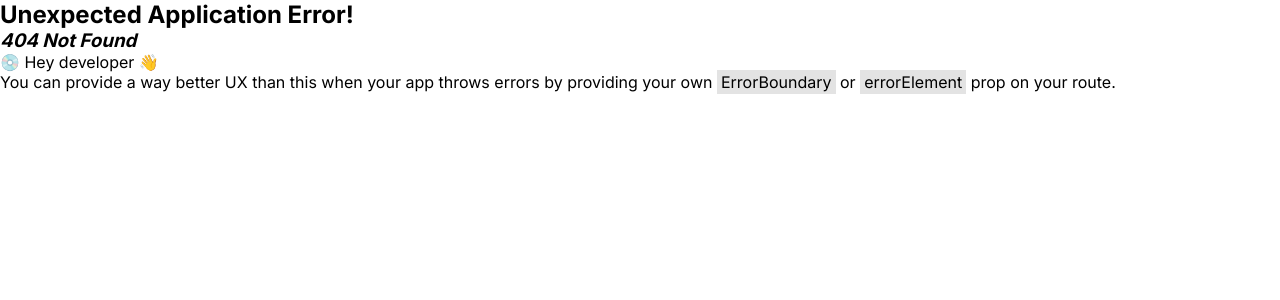
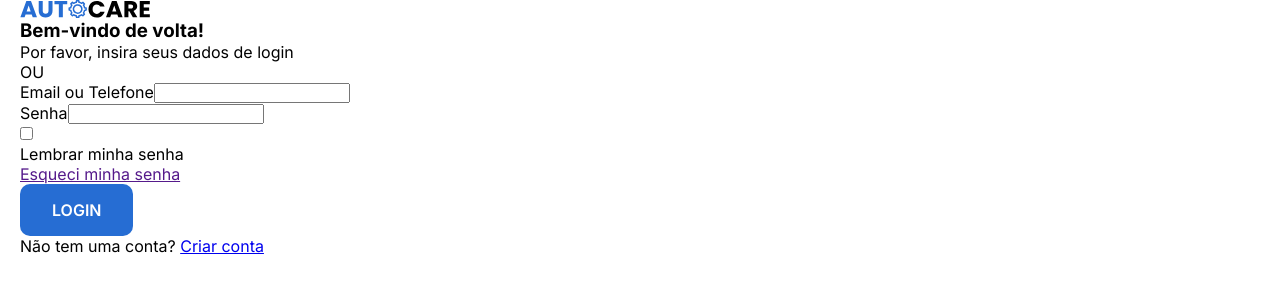
Before and after one commit to InnovaAutoCare/autocare, a React (Vite) app: page /login in a window 1280 px wide. Before the commit this address had no page. Shown: the top 300 px of the page. Built offline with nearby package versions, Linux system fonts and the light colour scheme.

Commit message:
Estruturando página Login e iniciando criação do componente LoginButton

```diff
--- a/src/Pages/Login/Login.tsx
+++ b/src/Pages/Login/Login.tsx
@@ -0,0 +1,43 @@
+import style from './login.module.css'
+import styleIndex from '../../index.module.css'
+
+import logo from '../../assets/svg/logo.svg'
+import { Link } from 'react-router-dom';
+import Button from '../../components/Button';
+
+function Login() {
+  return (
+    <>
+        <section className={`${style.main_form} ${styleIndex.container}`}>
+            <Link to='/'><img src={logo} alt="" className={style.logo_form}/></Link>
+            <h3>Bem-vindo de volta!</h3>
+            <p className={style.subtitulo_form}>Por favor, insira seus dados de login</p>
+            <ul className={style.logar_com}>
+            </ul>
+            <p className={style.decorativo_form}>OU</p>
+            <form action="">
+                <div className={style.inputs}>
+                    <label htmlFor="">Email ou Telefone</label>
+                    <input type="text"/>
+                </div>
+                <div className={style.inputs}>
+                    <label htmlFor="idSenha">Senha</label>
+                    <input type="password" id="idSenha" name="txtSenha"/>
+                    <i className="fa-regular fa-eye-slash"></i>
+                </div>
+                <div className={style.opcoes_senha}>
+                    <div className={style.lembrar_senha}>
+                        <input type="checkbox"/>
+                        <p>Lembrar minha senha</p>
+                    </div>
+                    <a href="">Esqueci minha senha</a>
+                </div>
+                <Button conteudo='LOGIN'/>
+                <p className={style.criar_conta}>Não tem uma conta? <Link to="/cadastro">Criar conta</Link></p>
+            </form>
+        </section>
+    </>
+  )
+}
+
+export default Login;
--- a/src/main.tsx
+++ b/src/main.tsx
@@ -4,6 +4,7 @@ import { createBrowserRouter, RouterProvider } from 'react-router-dom'
 
 import Home from './Pages/Home/Home.tsx'
 import Integrantes from './Pages/Integrantes/Integrantes.tsx'
+import Login from './Pages/Login/Login.tsx'
 
 const _routes = createBrowserRouter(
   [
@@ -12,6 +13,9 @@ const _routes = createBrowserRouter(
     },
     {path: "/integrantes",
       element: <Integrantes/>
+    },
+    {path: "/login",
+      element: <Login/>
     }
   ]
 )
```
Also changed, not shown: src/components/LoginButton/index.tsx (added, +11 -0 lines), src/components/LoginButton/index.css (added).
